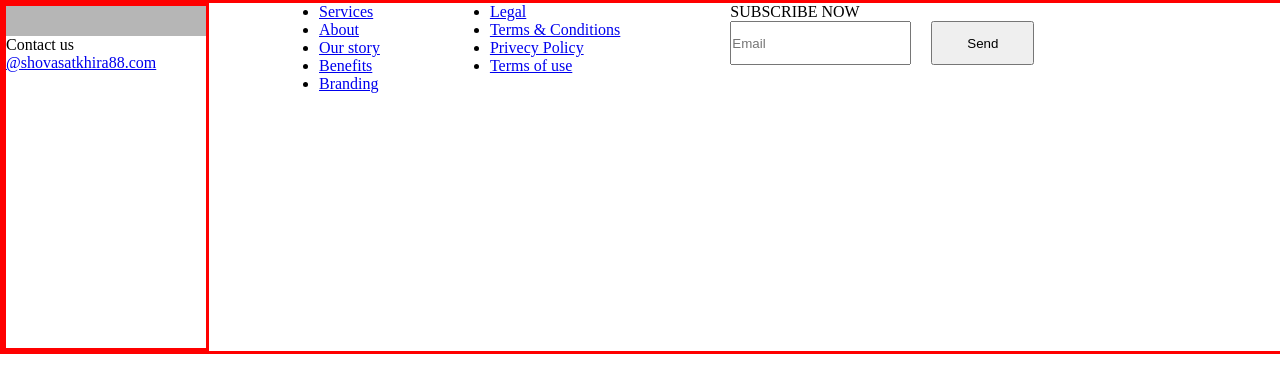
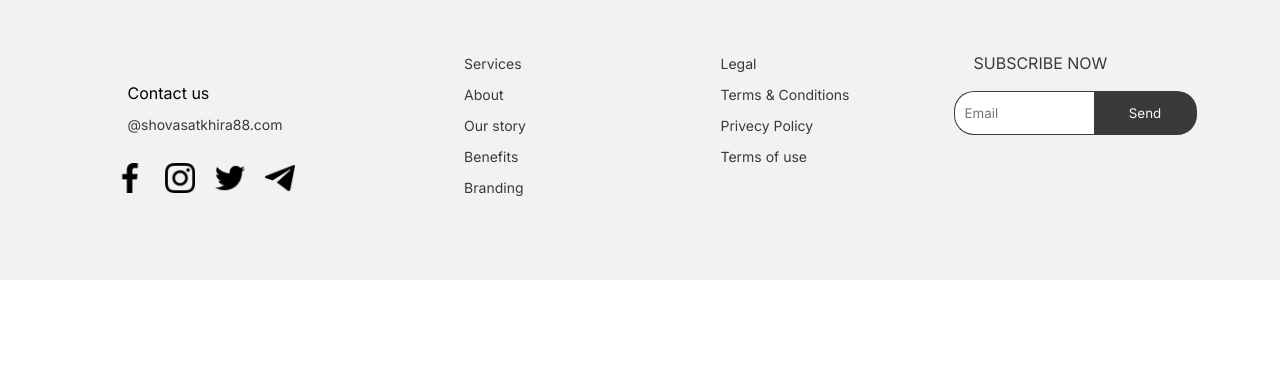
Before and after one commit to IYulia/IYulia.github.io, a plain HTML site: page html/main_page.html in a window 1280 px wide. Drawn offline with Linux system fonts and the light colour scheme.

Commit message:
footer without logo

```diff
--- a/html/main_page.html
+++ b/html/main_page.html
@@ -3,14 +3,18 @@
 <head>
     <meta charset="UTF-8">
     <meta name="viewport" content="width=device-width, initial-scale=1.0">
+    <link rel="stylesheet" href="https://cdnjs.cloudflare.com/ajax/libs/font-awesome/4.7.0/css/font-awesome.min.css">
+    <link rel="preconnect" href="https://fonts.googleapis.com"><link rel="preconnect" href="https://fonts.gstatic.com" crossorigin><link href="https://fonts.googleapis.com/css2?family=Inter&family=Readex+Pro&display=swap" rel="stylesheet">
+    <link rel="icon" href="/favicon.ico" type="image/x-icon">
+    <link rel="shortcut icon" href="/header_footer__img/log.svg" type="image/x-icon">
     <link rel="stylesheet" href="/style_css/main_page.css">
     <title>Document</title>
 </head>
 <body>
     <!-- FOOTER -->
     <footer>
-        <div class="footer">
-            <div class="footer_container_1">
+        <div class="footer container">
+            <div class="footer_container">
                 <div class="footer_logo">
                     <a id="footer_logo_img" href="#"></a>
                 </div>
@@ -18,10 +22,18 @@
                     <ul>
                         <li><p>Contact us</p></li>
                         <li><a class="col__li link-dark" href="#">@shovasatkhira88.com</a></li>
+                        <li><a class="col__li link-dark" href="#"><img src="" alt=""></a></li>
                       </ul>
                 </div>
+                <div class="footer_icon">
+                    <a href="#"><img src="/image/facebook-app-symbol.png" alt=""></a>
+                    <a href="#"><img src="/image/instagram.png" alt=""></a>
+                    <a href="#"><img src="/image/twitter.png" alt=""></a>
+                    <a href="#"><img src="/image/telegram.png" alt=""></a>
+
+                </div>
             </div>
-            <div class="footer_container_2">
+            <div class="footer_container">
                 <div class="footer_info">
                     <ul>
                         <li><a class="col__li link-dark" href="#">Services</a></li>
@@ -32,7 +44,7 @@
                       </ul>
                 </div>
             </div>
-            <div class="footer_container_3">
+            <div class="footer_container">
                 <div class="footer_info">
                     <ul>
                         <li><a class="col__li link-dark" href="#">Legal</a></li>
@@ -42,13 +54,12 @@
                       </ul>
                 </div>
             </div>
-            <div class="footer_container_4">
-                <div class="footer_info">
+            <div class="footer_container">
+                <div class="footer_info footer_inp">
                     <p>SUBSCRIBE NOW</p>
                     <div class="footer_input">
                         <input type="email" name="" id="" placeholder="Email">
                         <button id="footer_btn">Send</button>
-
                     </div>
 
                 </div>
--- a/style_scss/main_page.scss
+++ b/style_scss/main_page.scss
@@ -1,23 +1,84 @@
-* {
-    margin: 0;
-    padding: 0;
+@import "null-style.scss";
+
+//Змінні
+$fw-4: 400;
+$fs__19: 19px;
+$fs__16: 16px;
+$fs__14: 14px;
+$fs__titel: 22px;
+$font-fam: 'Inter', sans-serif;
+$font-f: 'Readex Pro', sans-serif;
+$bg_c: #DCE5E2;
+$bg_col:#efefefd1;
+$white: #F8F9FA;
+$color_grey: #3a3a3a;
+
+body{
+  display: flex;
+  flex-direction: column;
+}
+
+.container{
+  max-width: 1440px;
+  padding-left: 70px;
+  padding-right: 70px;
+  margin: 0 auto;
+}
+
+li {
+  list-style-type: none;
+}
+
+a {
+  text-decoration: none;
 }
 
 .footer {
   width: 100%;
-    height: 348px;
-    border: solid rgb(255, 0, 0);
+  height: 280px;
+  background-color:$bg_col;
   display: flex;
+  justify-content: center;
+  align-items: center;
   gap: 110px;
 }
-  .footer_container_1{
-    border: solid rgb(255, 0, 0);
+
+.footer_container{
+  width: 180px;
+  height: 170px;
+  display: flex;
+  flex-direction: column;
+  align-items: center;
+  font-family: $font-fam;
+  ul{
+    display: flex;
+    flex-direction: column;
+    gap: 15px;
+    font-size: $fs__16;
+    a{
+      color: $color_grey;
+      font-weight: $fw-4;
+      font-size: $fs__14;
+    }
 
   }
+}
+
 .footer_logo {
-    background-color: rgb(182, 182, 182);
   height: 30px;
   width: 200px;
+}
+
+.footer_icon{
+  display: flex;
+  justify-content: center;
+  gap: 20px;
+  a{
+    img{
+      width: 30px;
+      height: 30px;
+    }
+  }
 }
 
 #footer_logo_img {
@@ -33,10 +94,34 @@ height: 40px;
     width: 40px;
   }
 }
+.footer_inp{
+  display: flex;
+  flex-direction: column;
+  gap: 20px;
+  p{
+    padding-left: 20px;
+    color: $color_grey;
+    font-weight: $fw-4;
+    font-size: $fs__16;
+  }
+}
 .footer_input{
   display: flex;
-  gap: 20px;
+  input{
+    border: solid $color_grey 0.7px;
+    border-radius: 20px 0 0 20px;
+    padding-left: 10px;
+    border-right: none;
+    width: 140px;
   }
+  button{
+    border: none;
+    background-color: $color_grey;
+    color: $white;
+    border-radius:  0 20px 20px 0;
+  }
+}
+
 #footer_btn{
   width: 103px;
   height: 44px;
--- /dev/null
+++ b/style_scss/null-style.scss
@@ -0,0 +1,89 @@
+@charset "UTF-8";
+/*Обнуление*/
+* {
+  padding: 0;
+  margin: 0;
+  border: 0;
+}
+
+*,
+*:before,
+*:after {
+  -webkit-box-sizing: border-box;
+  box-sizing: border-box;
+}
+
+:focus,
+:active {
+  outline: none;
+}
+
+a:focus,
+a:active {
+  outline: none;
+}
+
+nav,
+footer,
+header,
+aside {
+  display: block;
+}
+
+html,
+body {
+  height: 100%;
+  width: 100%;
+  font-size: 100%;
+  line-height: 1;
+  font-size: 14px;
+  -ms-text-size-adjust: 100%;
+  -moz-text-size-adjust: 100%;
+  -webkit-text-size-adjust: 100%;
+}
+
+input,
+button,
+textarea {
+  font-family: inherit;
+}
+
+input::-ms-clear {
+  display: none;
+}
+
+button {
+  cursor: pointer;
+}
+
+button::-moz-focus-inner {
+  padding: 0;
+  border: 0;
+}
+
+a,
+a:visited {
+  text-decoration: none;
+}
+
+a:hover {
+  text-decoration: none;
+}
+
+ul li {
+  list-style: none;
+}
+
+img {
+  vertical-align: top;
+}
+
+h1,
+h2,
+h3,
+h4,
+h5,
+h6 {
+  font-size: inherit;
+  font-weight: 400;
+}
```
Also changed, not shown: image/facebook-app-symbol.png (added), image/instagram.png (added), image/telegram.png (added), image/twitter.png (added), style_css/main_page.css, 1 other file. Lines whose indentation alone changed are shown as unchanged.
